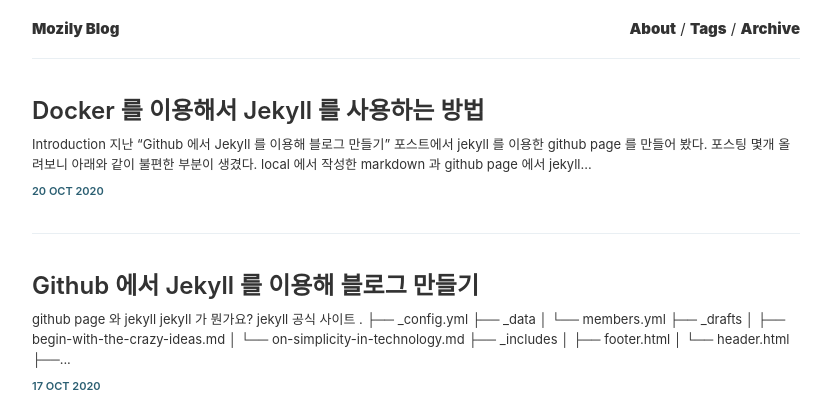
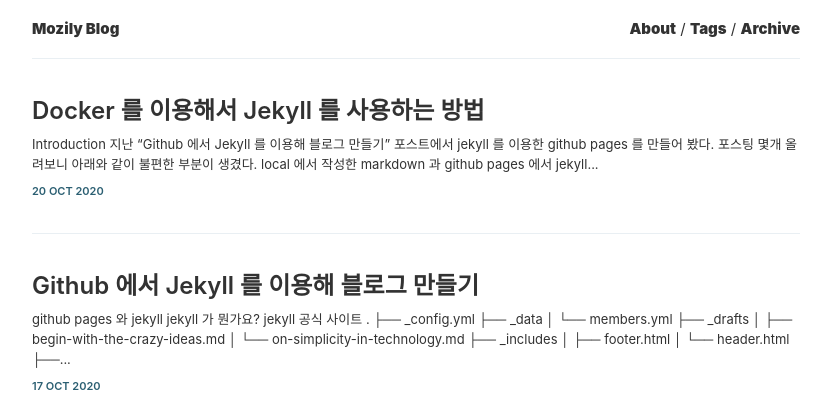
Before and after one commit to mozily/mozily.github.io, a Jekyll site: the page built from index.html, in a window 1280 px wide. Shown: the top 417 px of the page, without its empty margins (224-1055 px from the left). Built offline with Jekyll 4.4.1, drawn with Linux system fonts in a browser that asks for light colours; the list of posts is cut into pages by our own code.

Commit message:
- github page -> github pages 로 변경

````diff
--- a/_posts/2020-10-17-how-to-setup-jekyll-from-github.md
+++ b/_posts/2020-10-17-how-to-setup-jekyll-from-github.md
@@ -5,7 +5,7 @@
 tags: [jekyll]
 ---
 
-# github page 와 jekyll
+# github pages 와 jekyll
 
 ## jekyll 가 뭔가요?
 
@@ -49,10 +49,10 @@
 
 ![](https://drive.google.com/uc?export=download&id=1UbGGIZQotOp1Pw8BgUCQOOBNlR0798Qj)
 
-github page 는 github 에서 제공 하는 정적 페이지 호스팅 서비스 이다.
+github pages 는 github 에서 제공 하는 정적 페이지 호스팅 서비스 이다.
 > html, jekyll 등을 지원 한다.
 
-github page 는 jekyll 을 내부 엔진으로 사용하고 있지만 여러가지 보안상의 이유로 jekyll plugin 은 사용할수 없다.
+github pages 는 jekyll 을 내부 엔진으로 사용하고 있지만 여러가지 보안상의 이유로 jekyll plugin 은 사용할수 없다.
 만약 plugin 을 사용하고 싶다면 로컬 환경에 jekyll 를 세팅하고 plugin 을 설치 한후
 build 로 생성한 파일을 직접 push 하는 방식으로 사용 할 수 있다.
 
@@ -82,15 +82,15 @@
 1. github 정책에 따라 main branch 를 그대로 유지하고, source 부분의 branch 를 main 으로 변경한다.
 2. source 부분의 branch 를 master 로 그대로 유지하고, master branch 를 생성한다.
 
-### github page 의 제약사항
+### github pages 의 제약사항
 
 [github page usage limits document](https://docs.github.com/en/free-pro-team@latest/github/working-with-github-pages/about-github-pages#usage-limits)
 
-github page 는 일반적인 유저라면 쉽게 걸리지 않는 제약사항을 가지고 있다.
-1. github page 의 repository 는 1GB 를 초과 할 수 없다.
-2. github page 사이트는 1GB 를 초과 할 수 없다.
-3. github page 는 월 기준 100GB 의 트래픽을 넘길수 없다.
-4. github page 는 1시간에 10번 까지만 build 할 수 있다.
+github pages 는 일반적인 유저라면 쉽게 걸리지 않는 제약사항을 가지고 있다.
+1. github pages 의 repository 는 1GB 를 초과 할 수 없다.
+2. github pages 사이트는 1GB 를 초과 할 수 없다.
+3. github pages 는 월 기준 100GB 의 트래픽을 넘길수 없다.
+4. github pages 는 1시간에 10번 까지만 build 할 수 있다.
 
 위의 제약이 싫다면 github premium 을 쓰면 되지만 일반적인 블로그 운영이라면 제약사항을 초과하기는 힘들 것 같다.
 
@@ -136,7 +136,7 @@
 변경 후 _config.yml 에서 기호에 맞게 정보를 수정한다.
 > 이때 remote_theme 는 그대로 주석처리 해두면 된다.
 
-# github page 에 포스팅 하기
+# github pages 에 포스팅 하기
 
 ## 작성방법
 
@@ -162,6 +162,6 @@
 위처럼 --drafts 옵션을 넣어서 빌드하면 build 하는 날짜가 초안의 앞에 자동으로 붙어서 페이지가 생성 된다.
 초안 작업이 완료되면 포스트 파일앞에 날짜를 추가 하고 _posts 디렉토리로 옮기면 된다.
 
-기본적으로 github page 에서는 github page 의 source 로 설정된 branch 에 push 가 새롭게 되면
+기본적으로 github pages 에서는 github page 의 source 로 설정된 branch 에 push 가 새롭게 되면
 자동으로 build 를 하고 github.io 에 생성한 정적 페이지를 배포 한다.
 push 하고 나서 약 1분 정도의 시간이 소요 될수 있으니 여유를 가지고 기다려 보자.
--- a/_posts/2020-10-20-how-to-use-jekyll-using-docker.md
+++ b/_posts/2020-10-20-how-to-use-jekyll-using-docker.md
@@ -7,19 +7,19 @@
 
 # Introduction
 
-지난 "[Github 에서 Jekyll 를 이용해 블로그 만들기]({% post_url 2020-10-17-how-to-setup-jekyll-from-github %})" 포스트에서 jekyll 를 이용한 github page 를 만들어 봤다.
+지난 "[Github 에서 Jekyll 를 이용해 블로그 만들기]({% post_url 2020-10-17-how-to-setup-jekyll-from-github %})" 포스트에서 jekyll 를 이용한 github pages 를 만들어 봤다.
 
 포스팅 몇개 올려보니 아래와 같이 불편한 부분이 생겼다.
-- local 에서 작성한 markdown 과 github page 에서 jekyll 로 build 된 페이지가 미묘하게 다르다.
+- local 에서 작성한 markdown 과 github pages 에서 jekyll 로 build 된 페이지가 미묘하게 다르다.
 - 만들어진 테마를 가져왔어도 수정하고 싶은 부분들이 여기저기 생긴다. (댓글, 메뉴, 레이아웃 등)
-- 위의 사항들을 수정하고 확인하기 위해서는 github page 에 push 하고 페이지가 반영 되기 까지 약 1분 정도를 기다려야 한다.
+- 위의 사항들을 수정하고 확인하기 위해서는 github pages 에 push 하고 페이지가 반영 되기 까지 약 1분 정도를 기다려야 한다.
 
 이런 불편함들을 해소 하기 위해서 local 에 jekyll 을 설치 하기로 마음 먹었다.
-local 에서 build 하고 작성한 포스트와 변경한 레이아웃 등을 확인한 뒤 최종적으로 github page 에 push 하려는 계획이다.
+local 에서 build 하고 작성한 포스트와 변경한 레이아웃 등을 확인한 뒤 최종적으로 github pages 에 push 하려는 계획이다.
 
 # 환경세팅
 
-## github page 다운로드
+## github pages 다운로드
 
 ```bash
 git clone https://github.com/{userid}.github.io
@@ -34,7 +34,7 @@
 ## .gitignore 파일 세팅
 
 gitignore 에 build 해서 나온 cache 와 _site 정보 추가
-> local 에서는 build 된 페이지만 확인하고 github page 에서 build 하기 위함
+> local 에서는 build 된 페이지만 확인하고 github pages 에서 build 하기 위함
 > local 에서 빌드한 결과물을 올리고 싶다면 _site 는 gitignore 에 추가하지 말것
 
 ```text
````
